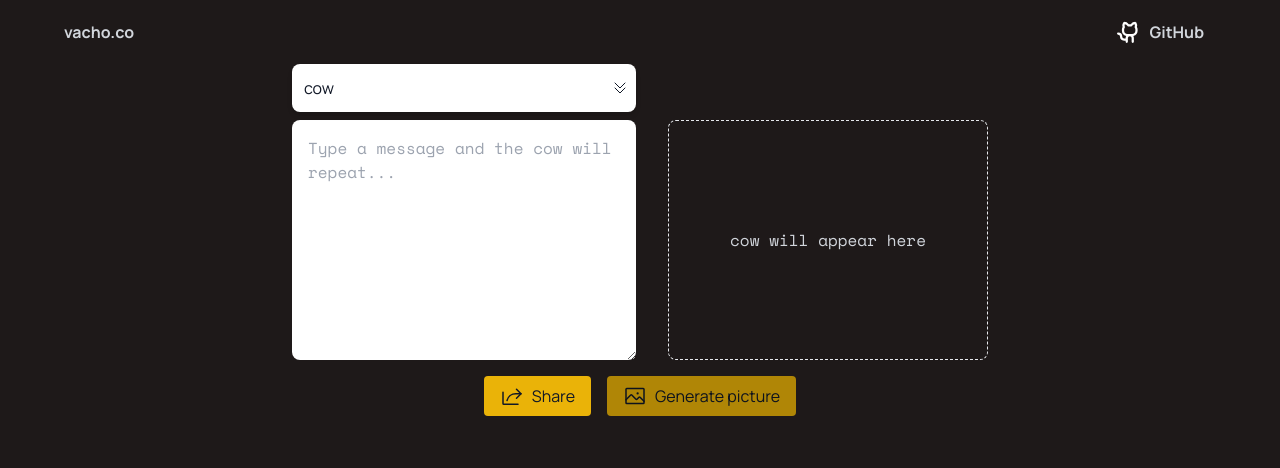
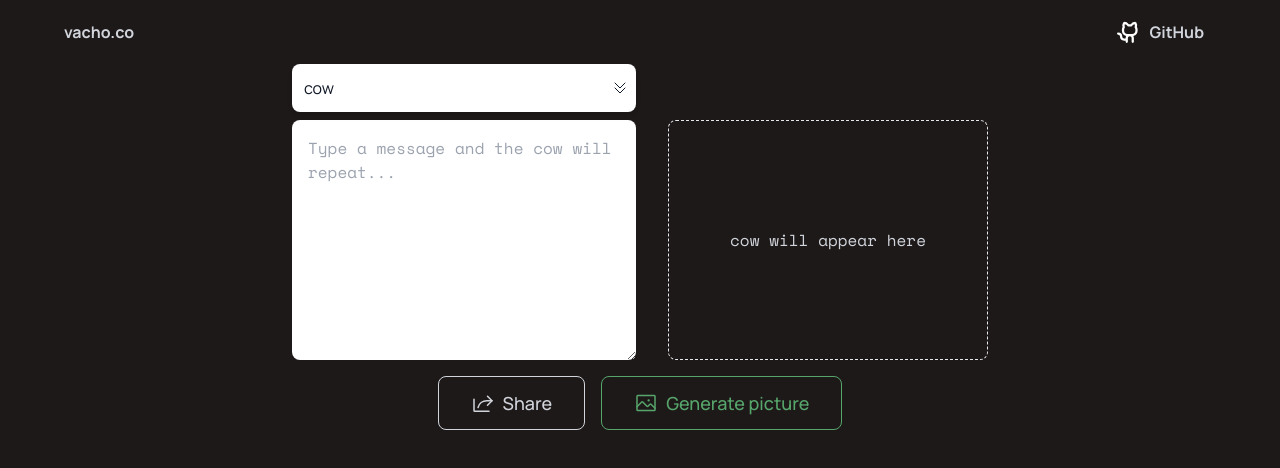
Before and after one commit to eidynho/moosay, a Next.js app: page / in a window 1280 px wide. Shown: the top 468 px of the page. Built offline with nearby package versions, Linux system fonts and the light colour scheme.

Commit message:
update: buttons styles of project

```diff
--- a/src/components/DownloadModal.tsx
+++ b/src/components/DownloadModal.tsx
@@ -8,7 +8,7 @@ import { BaseModal } from "./headless-ui/BaseModal";
 export function DownloadModal() {
     const [isOpen, setIsOpen] = useState(false);
     const [canvas, setCanvas] = useState<HTMLCanvasElement | null>(null);
-    const [typeFile, setTypeFile] = useState("png");
+    const [fileType, setFileType] = useState("png");
 
     const { message } = useContext(MessageContext);
 
@@ -34,11 +34,11 @@ export function DownloadModal() {
 
         const downloadLink = document.createElement("a");
         // set the href and download attributes
-        downloadLink.href = canvas.toDataURL(`image/${typeFile}`);
+        downloadLink.href = canvas.toDataURL(`image/${fileType}`);
 
         // set filename based on timestamp
         const timestampNewDate = +new Date();
-        downloadLink.download = `vachesay-${timestampNewDate}.${typeFile}`;
+        downloadLink.download = `vachesay-${timestampNewDate}.${fileType}`;
 
         // click the download link to download the screenshot
         downloadLink.click();
@@ -53,15 +53,16 @@ export function DownloadModal() {
             <button
                 disabled={!message}
                 onClick={handleToggleModal}
-                className="flex align-center justify-center gap-2 py-2 px-4 rounded bg-yellow-500 text-gray-900 transition-colors
-                enabled:hover:bg-yellow-600
-                disabled:brightness-75 disabled:cursor-not-allowed"
+                className="flex items-center gap-2 py-3 px-8 rounded-lg text-lg font-medium text-secondary border border-secondary transition-all
+                hover:enabled:bg-secondary hover:enabled:text-d-primary
+                disabled:cursor-not-allowed disabled:brightness-75"
             >
                 <Image size={24} />
                 <span>Generate picture</span>
             </button>
 
             <BaseModal
+                size="max-w-lg"
                 title="Generate picture"
                 isOpen={isOpen}
                 toggleModal={handleToggleModal}
@@ -79,17 +80,19 @@ export function DownloadModal() {
                     <div className="flex items-center justify-between">
                         <select
                             className="border border-gray-400 text-zinc-900 py-2 px-4 rounded-lg outline-none"
-                            onChange={(e) => setTypeFile(e.target.value)}
+                            onChange={(e) => setFileType(e.target.value)}
                         >
                             <option value="png">PNG</option>
                             <option value="jpg">JPG</option>
                         </select>
+
                         <button
                             onClick={handleDownloadPicture}
-                            className="flex align-center justify-center gap-2 py-2 px-4 rounded bg-yellow-500 text-gray-900 hover:bg-yellow-600 transition-colors"
+                            className="flex items-center gap-2 py-3 px-8 rounded-lg text-lg font-medium text-d-primary bg-secondary transition-all
+                            hover:brightness-90"
                         >
                             <Image size={24} />
-                            <span>Download as {typeFile.toUpperCase()}</span>
+                            <span>Download as {fileType.toUpperCase()}</span>
                         </button>
                     </div>
                 </div>
--- a/src/components/ShareModal.tsx
+++ b/src/components/ShareModal.tsx
@@ -49,13 +49,15 @@ export function ShareModal() {
         <>
             <button
                 onClick={handleToggleModal}
-                className="flex align-center justify-center gap-2 py-2 px-4 rounded bg-yellow-500 text-gray-900 hover:bg-yellow-600 transition-colors"
+                className="flex items-center gap-2 py-3 px-8 rounded-lg text-lg font-medium text-gray-300 border border-gray-300 transition-all
+                hover:bg-gray-300 hover:text-d-primary"
             >
                 <Share size={24} />
                 <span>Share</span>
             </button>
 
             <BaseModal
+                size="max-w-md"
                 title="Share"
                 isOpen={isOpen}
                 toggleModal={handleToggleModal}
--- a/src/components/headless-ui/BaseModal.tsx
+++ b/src/components/headless-ui/BaseModal.tsx
@@ -4,6 +4,7 @@ import { X } from "phosphor-react";
 
 interface BaseModalTypes {
     children: ReactNode;
+    size?: string;
     title: string;
     description?: string;
     isOpen: boolean;
@@ -12,6 +13,7 @@ interface BaseModalTypes {
 
 export function BaseModal({
     children,
+    size,
     title,
     description,
     isOpen,
@@ -48,7 +50,11 @@ export function BaseModal({
                                 leaveFrom="opacity-100 scale-100"
                                 leaveTo="opacity-0 scale-95"
                             >
-                                <Dialog.Panel className="w-full max-w-md transform overflow-hidden rounded-2xl bg-white p-6 text-left align-middle shadow-xl transition-all">
+                                <Dialog.Panel
+                                    className={`${
+                                        size ? size : "max-w-md"
+                                    } w-full transform overflow-hidden rounded-2xl bg-white p-6 text-left align-middle shadow-xl transition-all`}
+                                >
                                     <div className="flex items-center justify-between">
                                         <Dialog.Title
                                             as="h3"
--- a/src/pages/index.tsx
+++ b/src/pages/index.tsx
@@ -3,7 +3,6 @@ import { useContext } from "react";
 import { AnimalContext } from "@/contexts/AnimalContext";
 
 import { AnimalMessage } from "@/components/AnimalMessage";
-import { NavBarComponent } from "@/components/NavBar";
 import { TextareaComponent } from "@/components/Textarea";
 import { ShareModal } from "@/components/ShareModal";
 import { DownloadModal } from "@/components/DownloadModal";
```
